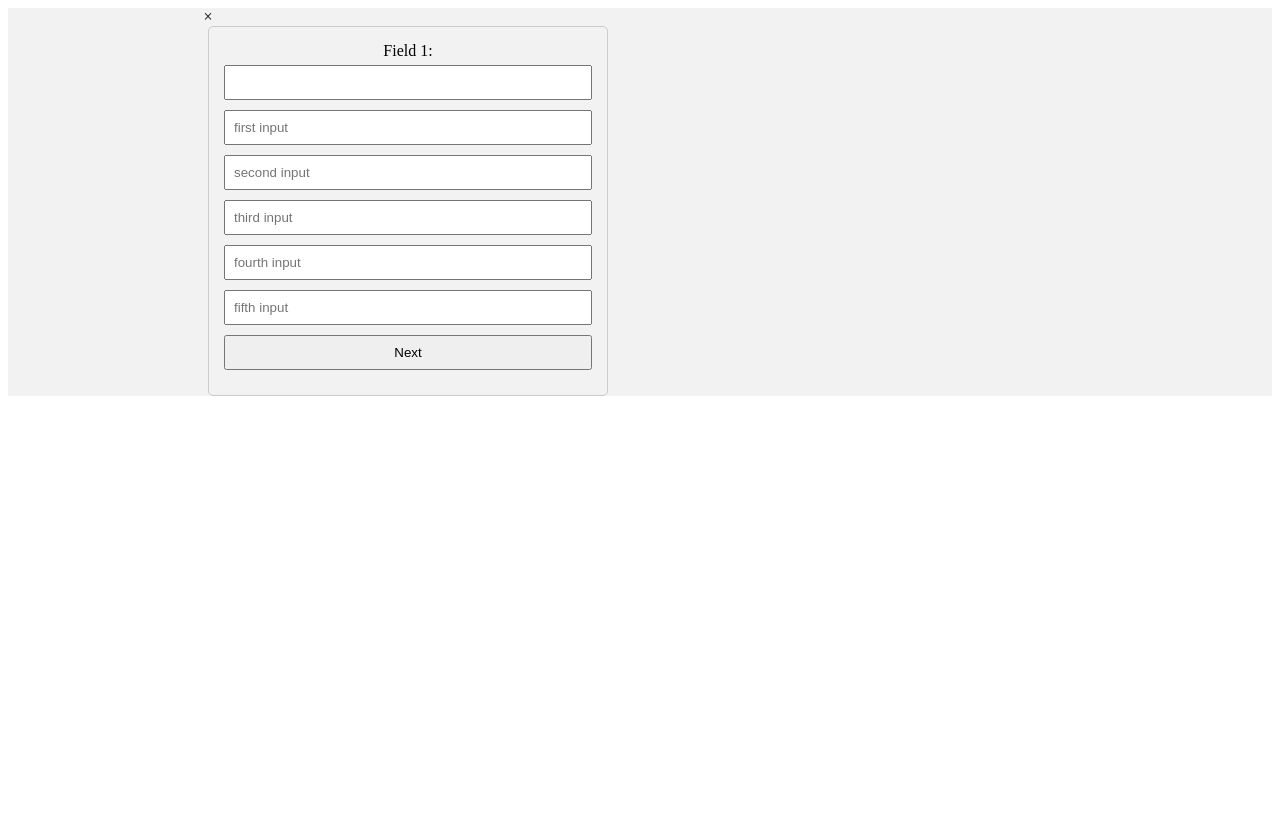
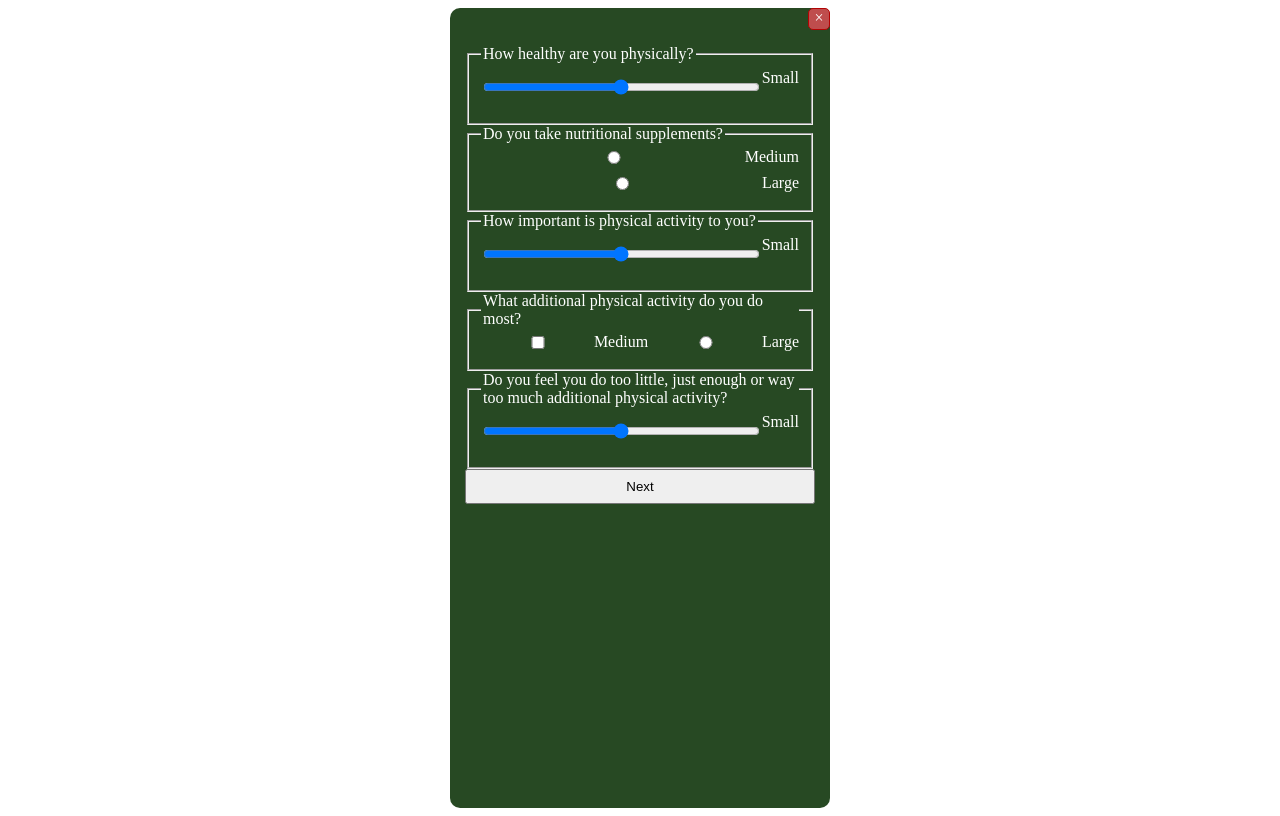
Before and after one commit to Ari-Ario/health-survey, a PHP site: page /form-one.php in a window 1280 px wide. Before the commit the page ends 396 px from the top, so only its background shows below. Run offline with PHP 8.4, Linux system fonts and the light colour scheme.

Commit message:
Data, questions have been added to a fieldset and legend

```diff
--- a/www/public/form-one.php
+++ b/www/public/form-one.php
@@ -20,19 +20,59 @@ if (session_status() === PHP_SESSION_NONE){
 <section id="form1" class="form" >
   <section class="form-content" role="document">
 
-    <section class="">
-        <section class=""><span class="close" onclick="closeForm()">&times;</span></section>
+    <section class="close-form">
+        <section class="close"><span >&times;</span></section>
     </section>
 
     <section class="form-section-one">
       <form action="/components/form-one-to-two.php" method="POST">
-        <label for="input1">Field 1:</label>
-        <input type="text" id="input1" name="input1">
-        <input name="inp1" type="text" placeholder="first input">
-        <input type="text" placeholder="second input">
-        <input type="text" placeholder="third input">
-        <input type="text" placeholder="fourth input">
-        <input type="text" placeholder="fifth input">
+
+      <fieldset>
+        <legend>How healthy are you physically?</legend>
+        <section class="field">
+          <input type="range" name="size" id="size_1" value="small" >
+          <label for="size_1">Small</label>
+        </section>
+      </fieldset>
+
+      <fieldset>
+        <legend>Do you take nutritional supplements?</legend>
+        <section class="field">
+          <input type="radio" name="size" id="size_2" value="medium" />
+          <label for="size_2">Medium</label>
+        </section>
+        <section class="field">
+          <input type="radio" name="size" id="size_3" value="large" />
+          <label for="size_3">Large</label>
+        </section>
+      </fieldset>
+
+      <fieldset>
+        <legend>How important is physical activity to you?</legend>
+        <section class="field">
+          <input type="range" name="size" id="size_1" value="small" />
+          <label for="size_1">Small</label>
+        </section>
+      </fieldset>
+
+      <fieldset>
+        <legend>What additional physical activity do you do most?</legend>
+        <section class="field">
+          <input type="checkbox" name="size" id="size_2" value="medium" />
+          <label for="size_2">Medium</label>
+          <input type="radio" name="size" id="size_3" value="large" />
+          <label for="size_3">Large</label>
+        </section>
+      </fieldset>
+
+      <fieldset>
+        <legend>Do you feel you do too little, just enough or way too much additional physical activity?</legend>
+        <section class="field">
+          <input type="range" name="size" id="size_1" value="small" >
+          <label for="size_1">Small</label>
+        </section>
+      </fieldset>
+
         <input type="submit" value="Next" >
       </form>
     </section>
--- a/www/public/index.php
+++ b/www/public/index.php
@@ -15,6 +15,7 @@
     <form action="./form-one.php" method="POST">
       <input type="submit" value="Survey">
       <input type="text" name="" id="">
+      <button>just butt</button>
     </form>
 
   <script src="script.js"></script>
--- a/www/public/styles.css
+++ b/www/public/styles.css
@@ -1,21 +1,28 @@
 /* Basic form styling */
+
+
+#form1, #form2, #form3 {
+    display: flex;
+    justify-content: center;
+    align-items: center;
+    color: white;
+}
+.form-content {
+    /* display: block;
+    text-align: center;
+    position: fixed;
+    top: 20%;
+    left: 20%; */
+    width: 680px;
+    background-color: rgb(39, 73, 35);
+    border-radius: 10px;
+}
+
 form {
-    position: relative;
-    /* display: flex;
-    justify-content: center;
-    align-items: center; */
-    top: 50%;
-    left: 50%;
     margin-bottom: 20px;
     padding: 15px;
-    border: 1px solid #ccc;
+    /* border: 1px solid #ccc; */
     border-radius: 5px;
-}
-
-.form-content {
-    display: block;
-    text-align: center;
-    max-width: 400px;
 }
 
 label {
@@ -31,6 +38,26 @@ input {
     box-sizing: border-box;
 }
 
+.close-form {
+    display: flex;
+    justify-content: flex-end;
+    align-items: flex-end;
+}
+
+.close {
+    text-align: center;
+    height: 20px;
+    width: 20px;
+    color: white;
+    border: 1px solid rgb(179, 3, 3);
+    border-radius: 5px;
+    background-color: rgb(191, 77, 77);
+}
+
+.field {
+    display: flex;
+}
+
 button {
     background-color: #4caf50;
     color: white;
@@ -40,11 +67,16 @@ button {
     cursor: pointer;
 }
 
-button:hover {
-    background-color: #4549a0;
+input:hover {
+    background-color: #595da2;
 }
 
-/* Different styling for Form 2 */
-#form1, #form2 {
-    background-color: #f2f2f2;
+
+@media screen {
+    .form-content {
+        width: 380px;
+        height: 100vh;
+        background-color: rgb(39, 73, 35);
+        border-radius: 10px;
+    }
 }
```
Also changed, not shown: www/public/form-two.php (+52 -9 lines), www/public/submission-info.php (+29 -1 lines).
